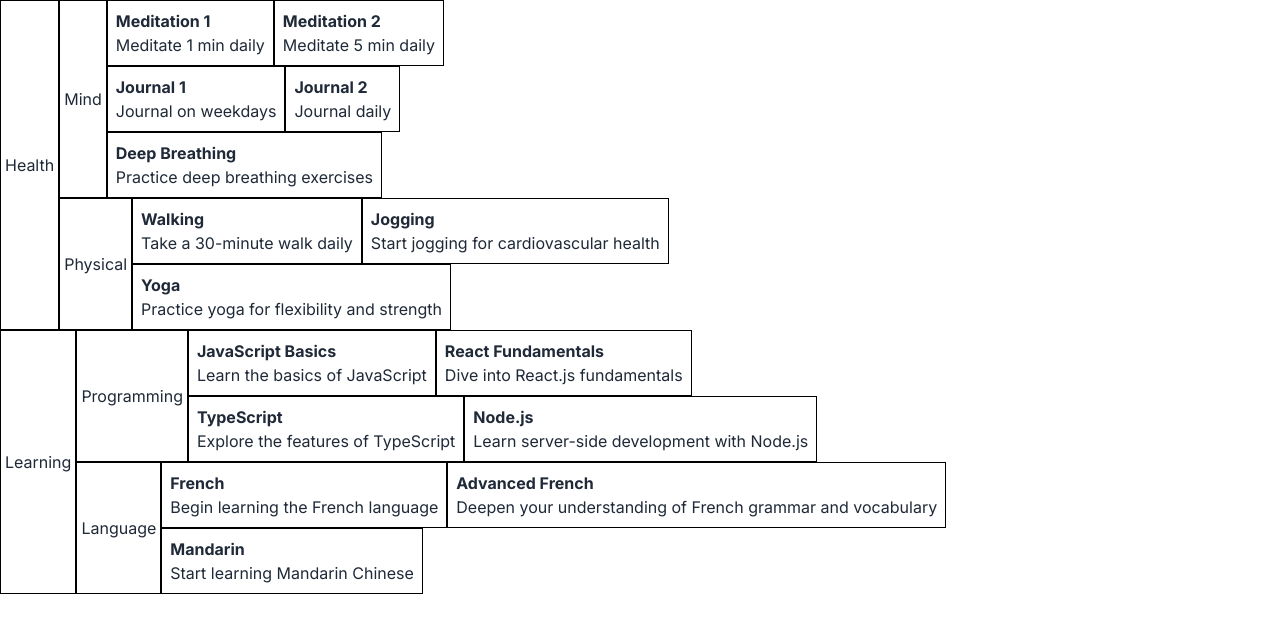
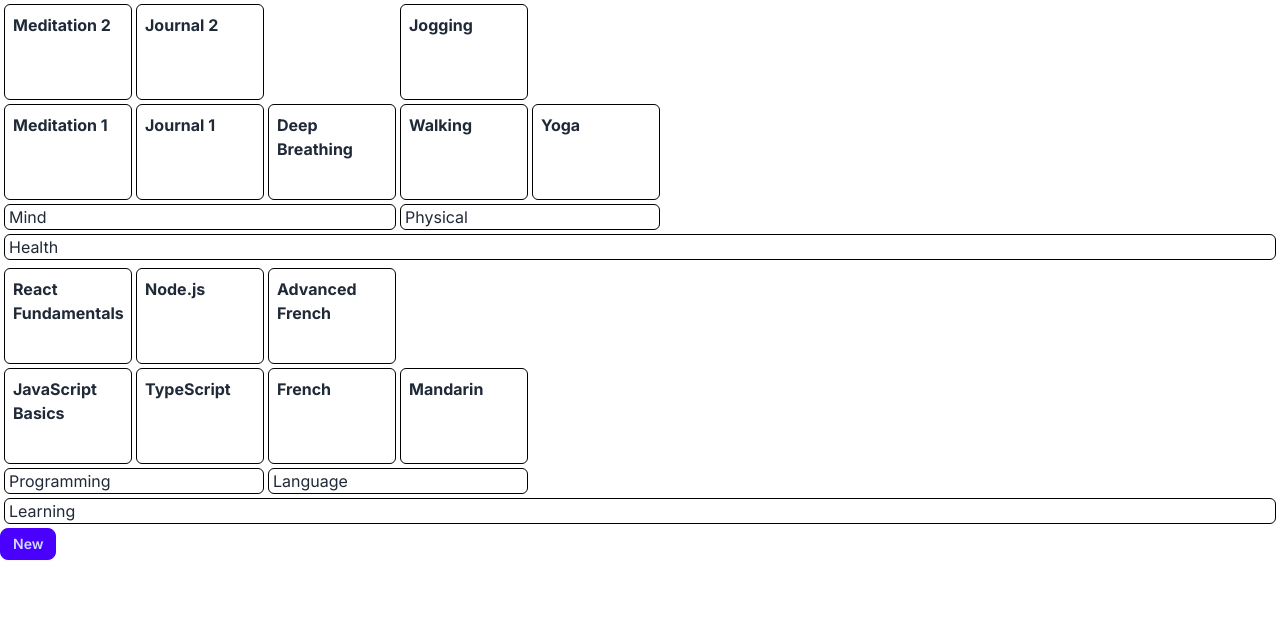
Before and after one commit to wyattlefevre/skilltree, a Next.js app: page / in a window 1280 px wide. Shown: the top 632 px of the page. Built offline with nearby package versions, Linux system fonts and the light colour scheme.

Commit message:
add new categories, subcategories and skills wip

```diff
--- a/src/app/page.tsx
+++ b/src/app/page.tsx
@@ -1,11 +1,14 @@
+'use client'
 import { Tree } from '@/components/Tree'
 import initialTree from '../../data/current_tree.json'
 import { SkillTree } from '@/types'
+import { useState } from 'react'
 export default function Home() {
   // TODO: use zod to ensure clean initial data
+  const [treeData, setTreeData] = useState<SkillTree>(initialTree as SkillTree)
   return (
     <main>
-      <Tree tree={initialTree as SkillTree} />
+      <Tree tree={treeData} onUpdate={(tree) => setTreeData(tree)} />
     </main>
   )
 }
--- a/src/components/CategoryBlock.tsx
+++ b/src/components/CategoryBlock.tsx
@@ -1,15 +1,30 @@
-import { Category } from '@/types'
+import { Category, Subcategory } from '@/types'
 import { SubcategoryBlock } from './SubcategoryBlock'
 
-export const CategoryBlock = ({ category }: { category: Category }) => {
+type CategoryProps = {
+  category: Category
+  onChange: (category: Category) => void
+}
+
+export const CategoryBlock = ({ category, onChange }: CategoryProps) => {
+  const updateSubCategory = (sc: Subcategory, index: number) => {
+    const newCategory = { ...category }
+    newCategory.subcategories[index] = sc
+    onChange(newCategory)
+  }
+
   return (
-    <div className="flex justify-start">
-      <div className="flex items-center border border-black px-1">
+    <div className="flex flex-col-reverse justify-start gap-1 p-1">
+      <div className="flex items-center rounded-md border border-black px-1">
         <p>{category.name}</p>
       </div>
-      <div>
-        {category.subcategories.map((s) => (
-          <SubcategoryBlock key={`${s.name}`} subcategory={s} />
+      <div className="flex gap-1">
+        {category.subcategories.map((s, i) => (
+          <SubcategoryBlock
+            key={`${s.name}`}
+            subcategory={s}
+            onChange={(sc) => updateSubCategory(sc, i)}
+          />
         ))}
       </div>
     </div>
--- a/src/components/SkillLane.tsx
+++ b/src/components/SkillLane.tsx
@@ -5,13 +5,15 @@
   // yes.
   const flattened = flattenSkills(rootSkill)
   return (
-    <div className="flex justify-start">
+    <div className="flex flex-col-reverse justify-start gap-1">
       {flattened.map((skill) => (
-        <div key={`${skill.name}-${skill.description}`} className="border border-black p-2">
+        <div
+          key={`${skill.name}-${skill.description}`}
+          className="h-24 w-32 rounded-md border border-black p-2"
+        >
           <p>
             <b>{skill.name}</b>
           </p>
-          <p>{skill.description}</p>
         </div>
       ))}
     </div>
--- a/src/components/SubcategoryBlock.tsx
+++ b/src/components/SubcategoryBlock.tsx
@@ -1,13 +1,19 @@
-import { Subcategory } from '@/types'
+import { Skill, Subcategory } from '@/types'
 import { SkillLane } from './SkillLane'
 
-export const SubcategoryBlock = ({ subcategory }: { subcategory: Subcategory }) => {
+type SubCategoryProps = {
+  subcategory: Subcategory
+  onChange: (subcategory: Subcategory) => void
+}
+
+export const SubcategoryBlock = ({ subcategory, onChange }: SubCategoryProps) => {
+  //TODO: update skills and possible change data structure
   return (
-    <div className="flex justify-start">
-      <div className="flex items-center border border-black px-1">
+    <div className="flex flex-col-reverse justify-start gap-1">
+      <div className="flex items-center break-all rounded-md border border-black px-1">
         <p>{subcategory.name}</p>
       </div>
-      <div>
+      <div className="flex gap-1">
         {subcategory.skills.map((s) => (
           <SkillLane key={`${s.name}-${s.description}`} rootSkill={s} />
         ))}
--- a/src/components/Tree.tsx
+++ b/src/components/Tree.tsx
@@ -1,17 +1,38 @@
-import { SkillTree } from '@/types'
+'use client'
+import { Category, Skill, SkillTree } from '@/types'
 import { CategoryBlock } from './CategoryBlock'
 
 type TreeProps = {
   tree: SkillTree
+  onUpdate: (tree: SkillTree) => void
 }
 
-export const Tree = ({ tree }: TreeProps) => {
-  console.log('got tree', tree)
+export const Tree = ({ tree, onUpdate }: TreeProps) => {
+  const updateCategory = (c: Category, index: number) => {
+    const newTree: SkillTree = { ...tree }
+    newTree.categories[index] = c
+    onUpdate(newTree)
+  }
+
+  const addCategory = () => {
+    const newCategory: Category = { name: 'new', subcategories: [] }
+    const newTree: SkillTree = { categories: [...tree.categories, newCategory] }
+    onUpdate(newTree)
+  }
   return (
-    <div>
-      {tree.categories.map((c) => (
-        <CategoryBlock key={c.name} category={c} />
+    <div className="">
+      {tree.categories.map((c, i) => (
+        <CategoryBlock
+          key={c.name}
+          category={c}
+          onChange={(c) => {
+            updateCategory(c, i)
+          }}
+        />
       ))}
+      <button className="btn btn-primary btn-sm" onClick={addCategory}>
+        New
+      </button>
     </div>
   )
 }
```
